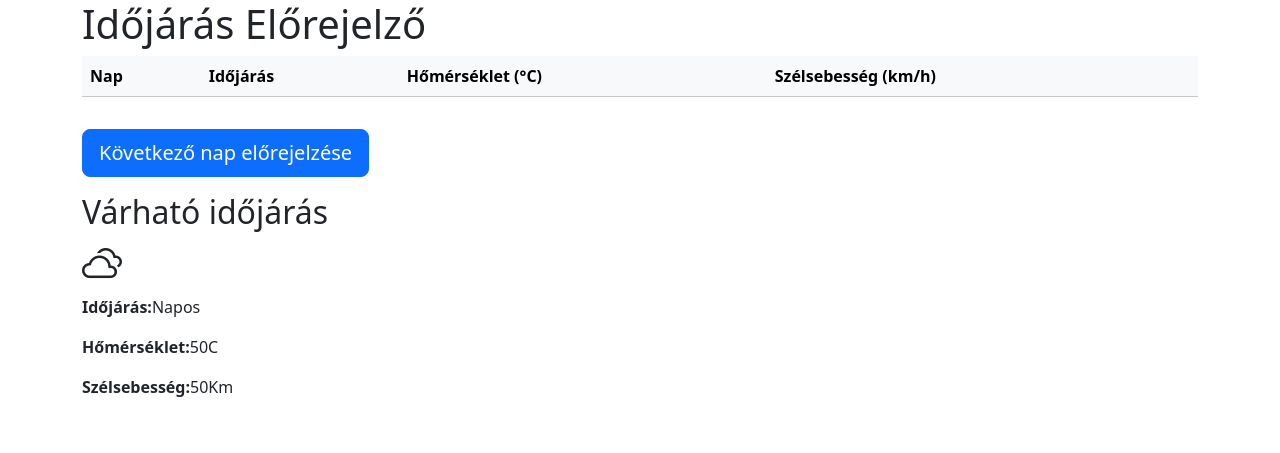
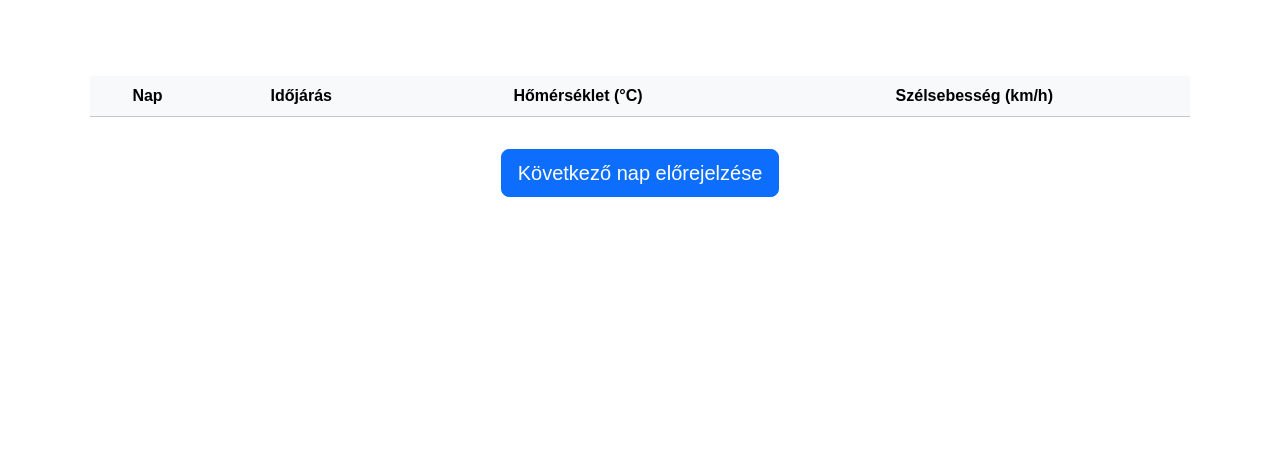
Before and after one commit to balint21100/IDOJARASELOREJELZO_L54E2T_IVANICS, a plain HTML site: page FRONTEND/index.html in a window 1280 px wide. Drawn offline with nearby package versions, Linux system fonts and the light colour scheme; a script that the page names is missing.

Commit message:
Html kiegészítése saját css-el

```diff
--- /dev/null
+++ b/FRONTEND/elorejelzes.css
@@ -0,0 +1,23 @@
+    #icon{
+        font-size: 60px;
+    }
+    tr{
+        transition: 3s;
+    }
+    body {
+      margin: 0;
+      font-family: Arial, sans-serif;
+      transition: background-color 0.5s;
+      text-align: center;
+      color: #fff;
+    }
+    .larger{
+        font-size: 30px;
+    }
+    .larger2{
+        font-size: 36px;
+    }
+
+    .container {
+      padding: 20px;
+    }
--- a/FRONTEND/index.html
+++ b/FRONTEND/index.html
@@ -5,6 +5,7 @@
   <title>Időjárás Előrejelzés Táblázattal</title>
   <link href="https://cdn.jsdelivr.net/npm/bootstrap@5.3.6/dist/css/bootstrap.min.css" rel="stylesheet" integrity="sha384-4Q6Gf2aSP4eDXB8Miphtr37CMZZQ5oXLH2yaXMJ2w8e2ZtHTl7GptT4jmndRuHDT" crossorigin="anonymous">
   <link rel="stylesheet" href="https://cdn.jsdelivr.net/npm/bootstrap-icons@1.13.1/font/bootstrap-icons.min.css">
+  <link rel="stylesheet" href="./elorejelzes.css">
 </head>
 <body onload="GenerateBase()">
 
```
